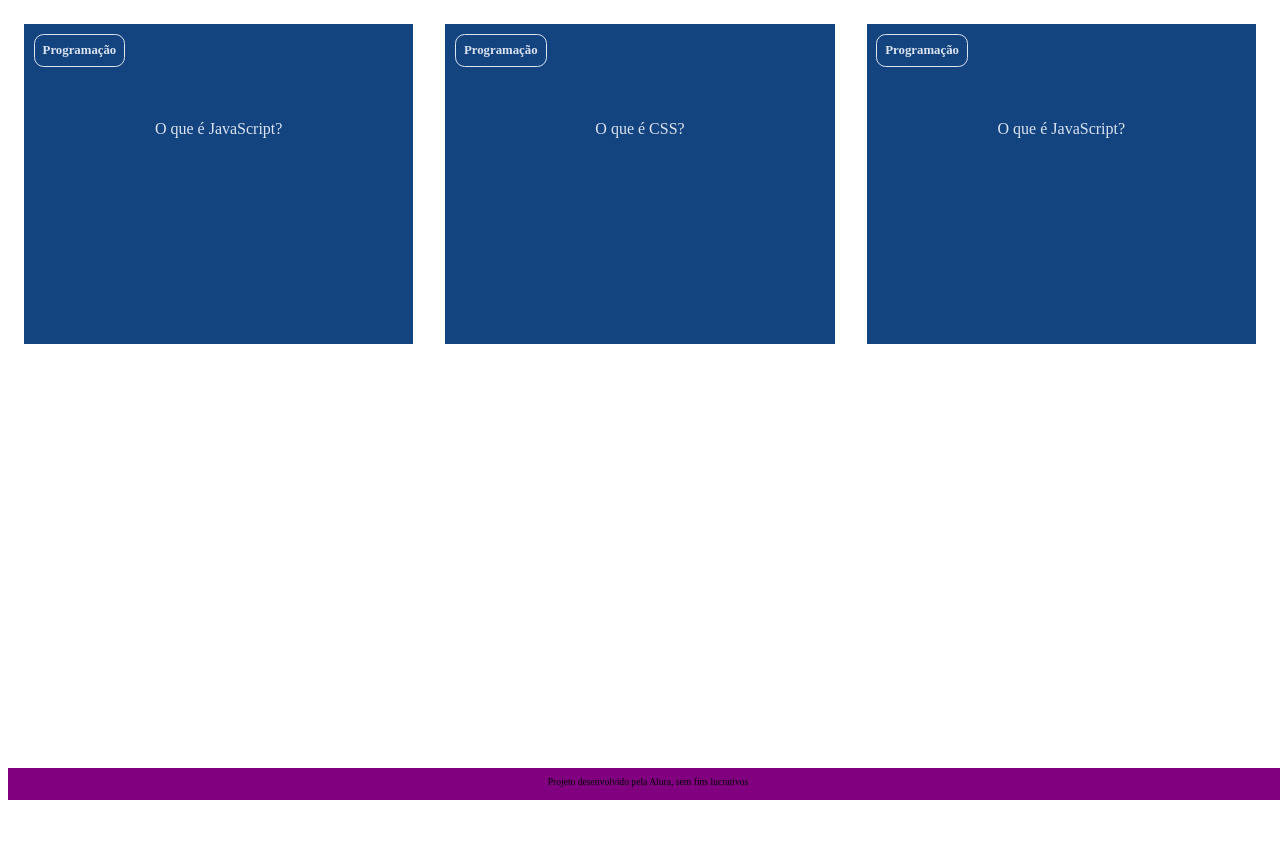
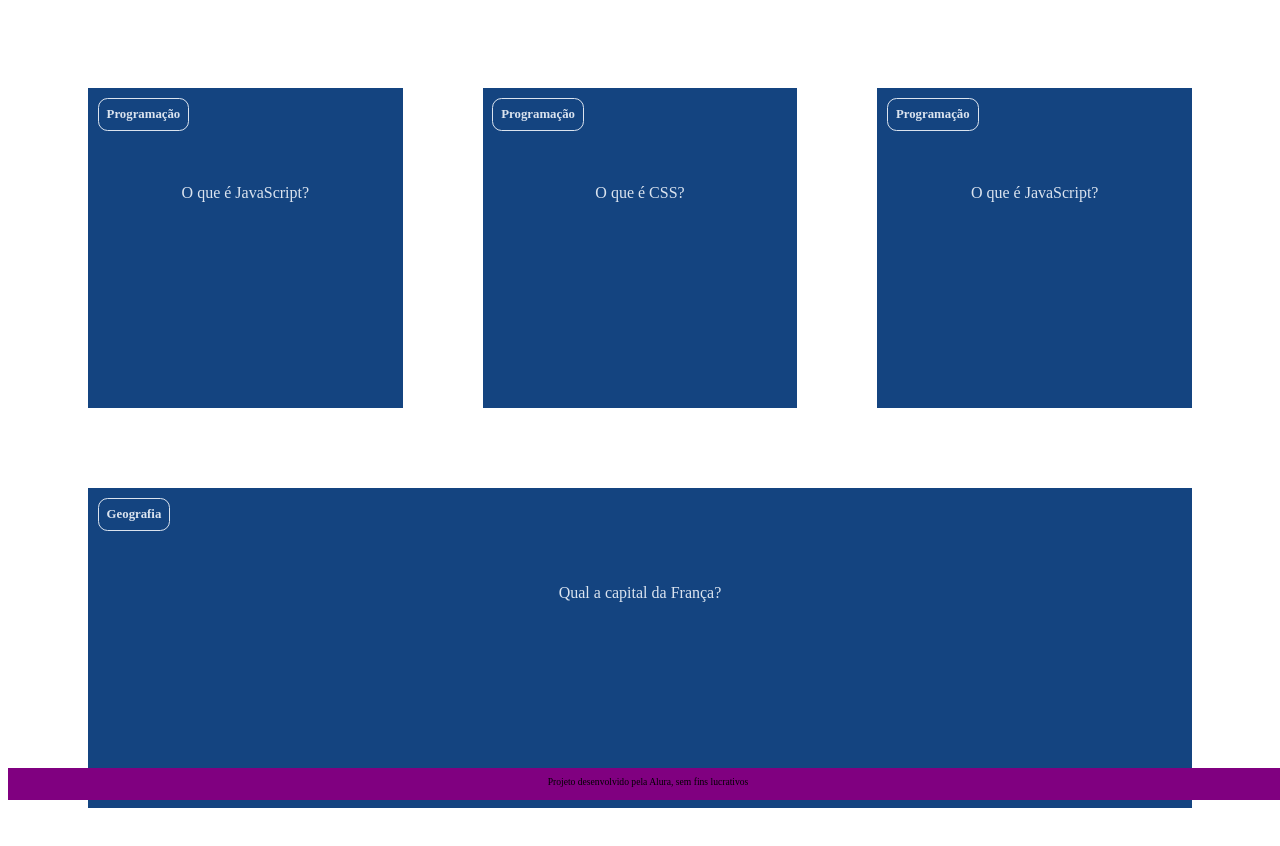
Before and after one commit to gikilita/vitoriasapuda-, a plain HTML site: page index.html in a window 1280 px wide. Before the commit the page ends 800 px from the top, so only its background shows below. Drawn offline with Linux system fonts and the light colour scheme.

Commit message:
Add files via upload

```diff
--- a/index.html
+++ b/index.html
@@ -46,6 +46,17 @@
                  </div>
                  </div>
                 </article>
+                <article class="cartao">
+                    <div class="cartao__conteudo">
+                    <h3>Geografia</h3>
+                    <div class="cartao__conteudo__pergunta">
+                    <p>Qual a capital da França?</p>
+                    </div>
+                    <div class="cartao__conteudo__resposta">
+                    <p>A capital da França é Paris</p>
+                    </div>
+                    </div>
+                    </article>
             </section>
           </main>
     <footer>
--- a/style.css
+++ b/style.css
@@ -23,6 +23,10 @@ body {
             }
             #container {
                 display: flex;
+                flex-wrap:wrap;
+                justify-content: space-between;
+                padding: 4rem;
+                gap: 3rem;
             }
           .cartao {
             margin: 1rem 1rem;
```
Also changed, not shown: perguntas.js (added, +20 -0 lines).
